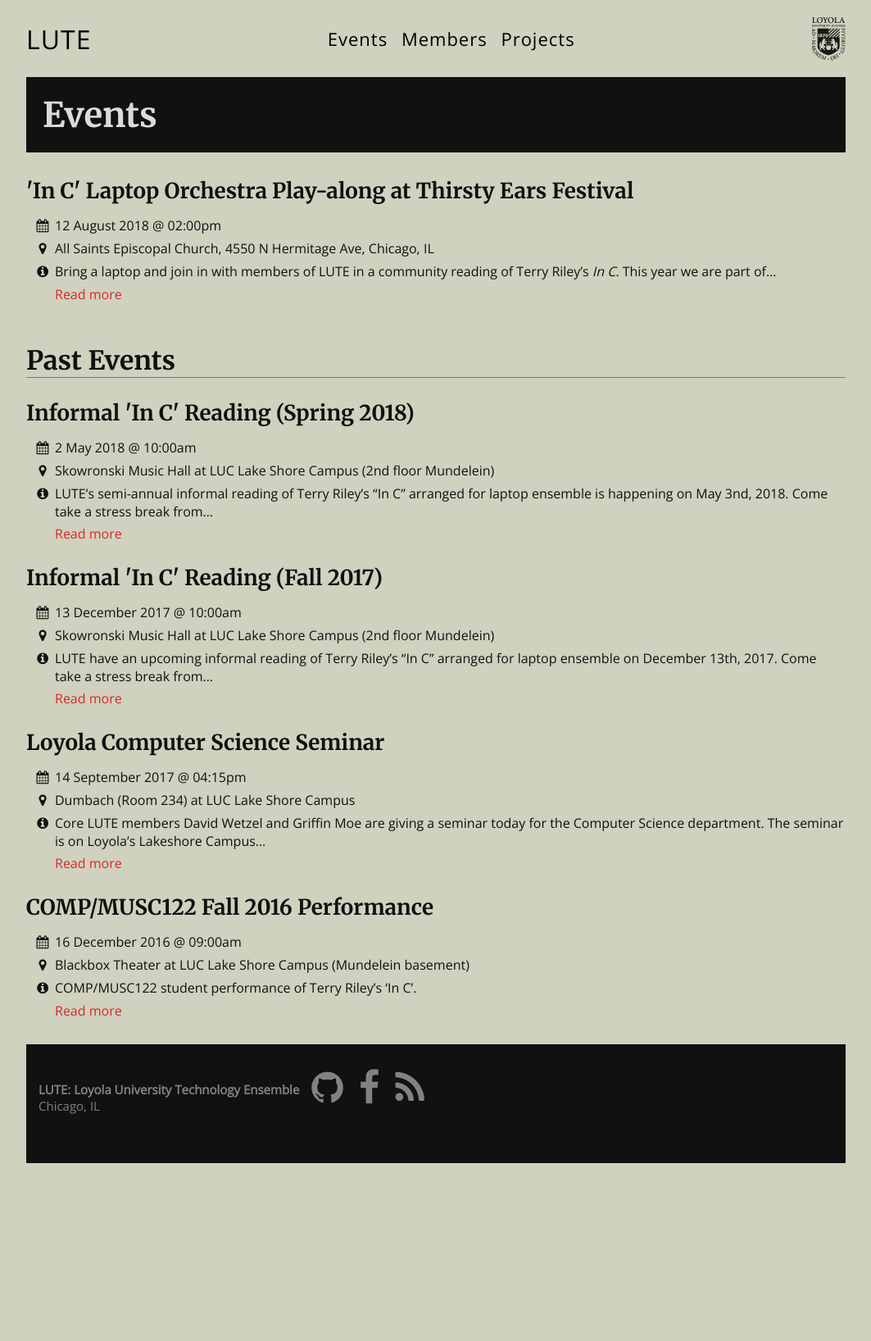
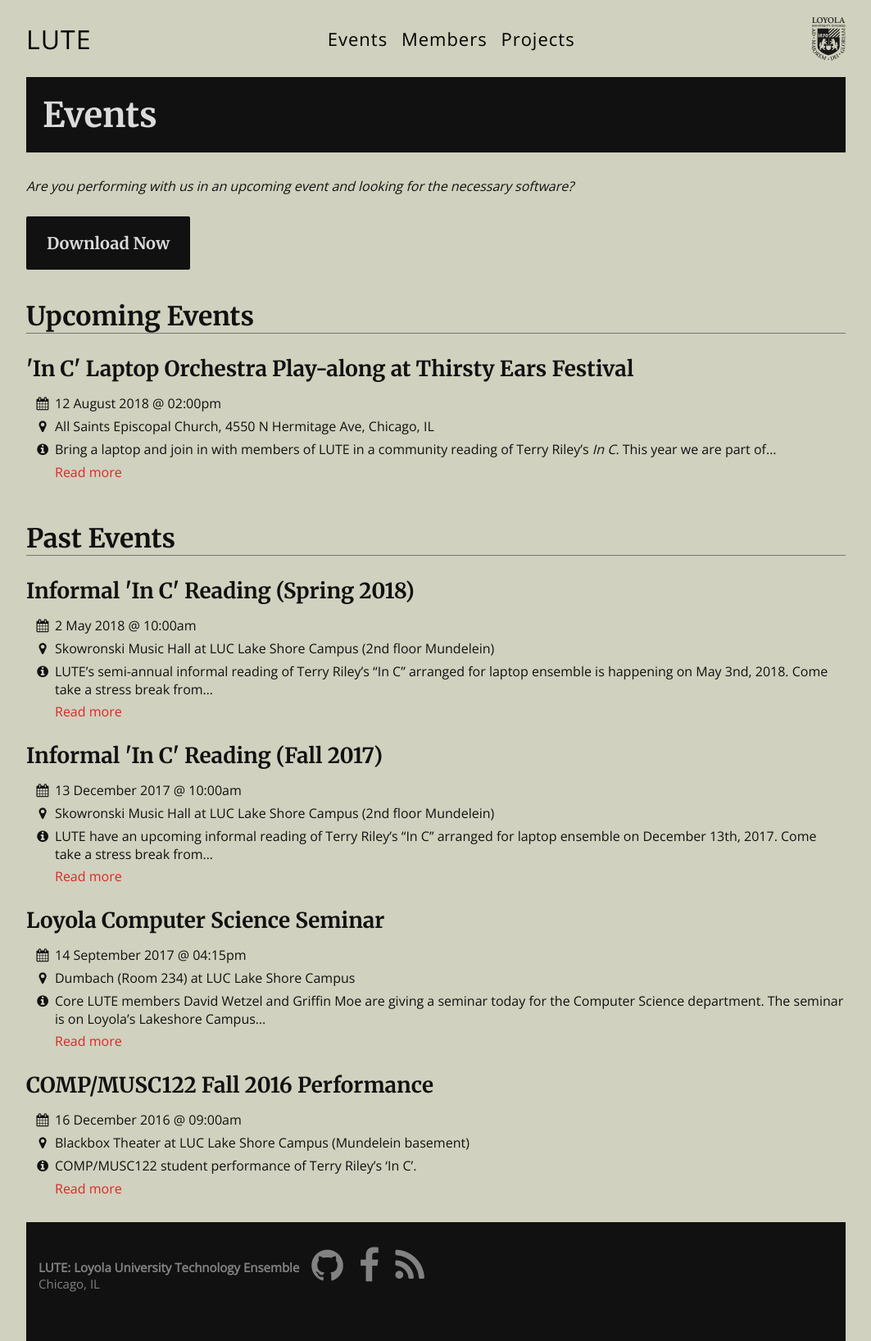
Before and after one commit to loyola-university-tech-ensemble/loyola-university-tech-ensemble.github.io, a Jekyll site: the page built from events.html, in a window 1280 px wide. Shown: the whole page at 82% size, without its empty margins (108-1171 px from the left). Built offline with Jekyll 4.4.1, drawn with Linux system fonts in a browser that asks for light colours; before the commit the page ends 1419 px from its top, so only the background shows below that.

Commit message:
Software download callout in Events page

```diff
--- a/events.html
+++ b/events.html
@@ -4,9 +4,17 @@
 include_in_header: true
 ---
 
+<div class="download-callout">
+  <p><i>Are you performing with us in an upcoming event and looking for the necessary software?</i></p>
+  <p>
+    <a class="primary-btn" href="{{ '/projects.html' | absolute_url }}">Download Now</a>
+  </p>
+</div>
+
 <div class="event-list">
   {% assign upcoming_events = site.data.events | where_exp: 'event', 'event.date > site.time' | sort: 'date' | reverse %}
   {% if upcoming_events != empty %}
+    <h2>Upcoming Events</h2>
     {% for event in upcoming_events %}
       <div class="event">
         <h3>{{ event.title }}</h3>
```
